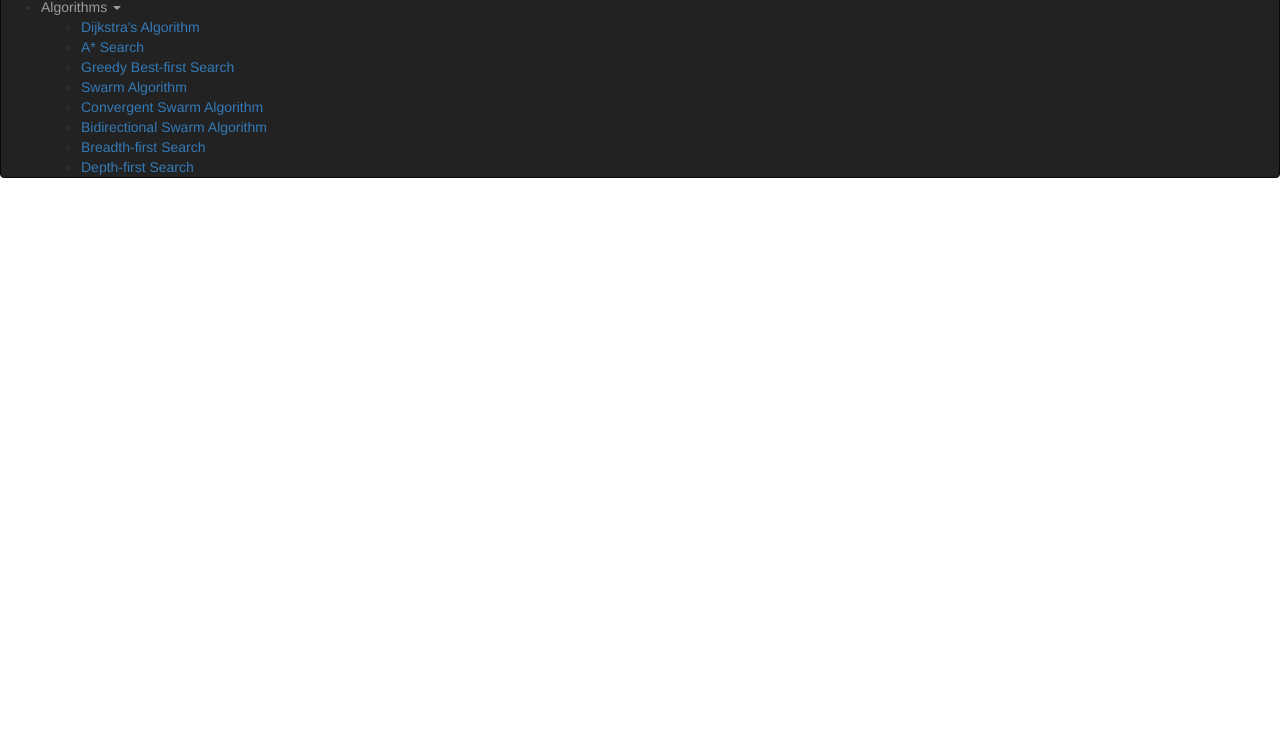
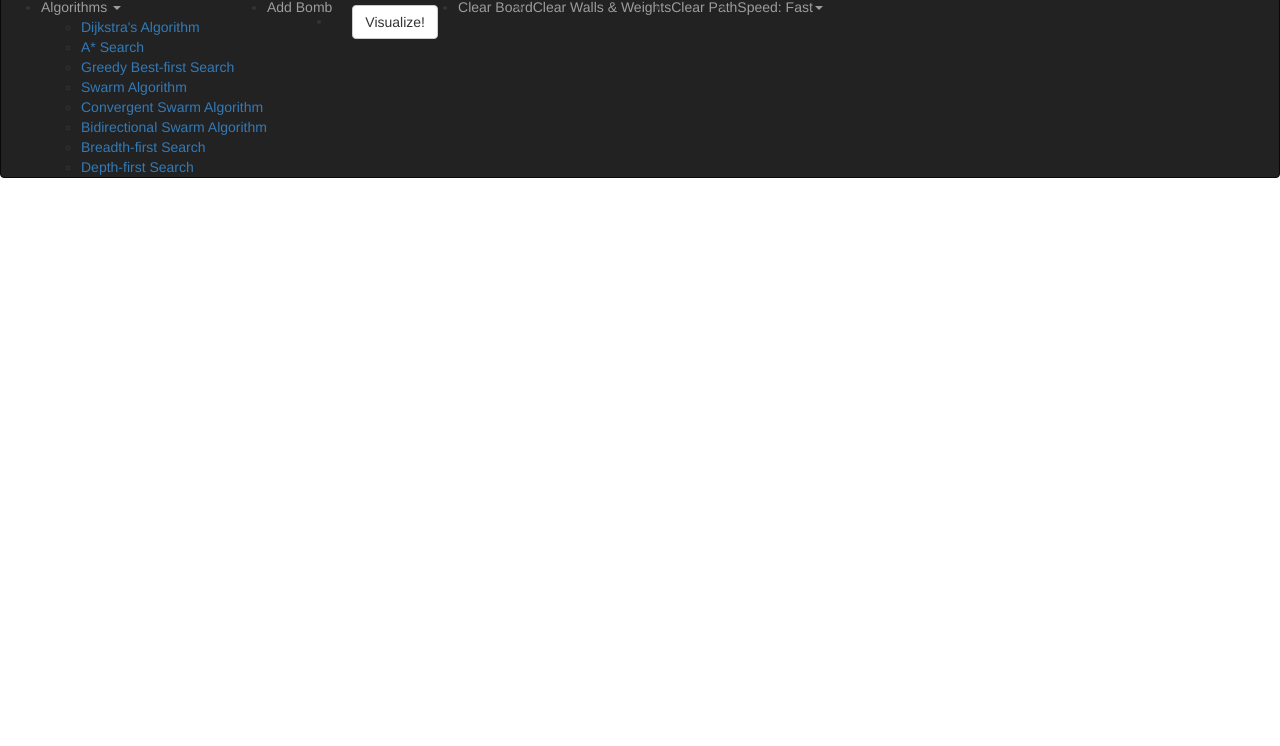
Before and after one commit to RomitStha/PathAlgorithmVisualizer, a plain HTML site: page index.html in a window 1280 px wide. Shown: the part 54-800 px from the top of the page. Drawn offline with nearby package versions, Linux system fonts and the light colour scheme.

Commit message:
Navbar roughcomplete

```diff
--- a/index.html
+++ b/index.html
@@ -31,6 +31,26 @@
           	<li id="startButtonDFS"><a href="#">Depth-first Search</a></li>
            </ul>
            </li>
+           <li id="startButtonAddObject"><a href="#">Add Bomb</a></li>
+           <li id="startButtonStart"><button id="actualStartButton" class="btn btn-default navbar-btn" type="button">Visualize!</button></li>
+           <li id="startButtonClearBoard"><a href="#">Clear Board</a></li>
+           <li id="startButtonClearWalls"><a href="#">Clear Walls &amp; Weights</a></li>
+           <li id="startButtonClearPath"><a href="#">Clear Path</a></li>
+           <li class="dropdown">
+           	<a id="adjustSpeed" class="dropdown-toggle" data-toggle="dropdown" href="#">Speed: Fast<span class="caret"></span></a>
+           	<ul class="dropdown-menu">
+           		<li id="adjustFast"><a href="#">Fast</a></li>
+           		<li id="adjustAverage"><a href="#">Average</a></li>
+           		<li id="adjustSlow"><a href="#">Slow</a></li>
+           	</ul>
+         </li>
+       </ul>
+     </div>
+   </nav>
+  </div>
+
+
+
 
 
 
```
